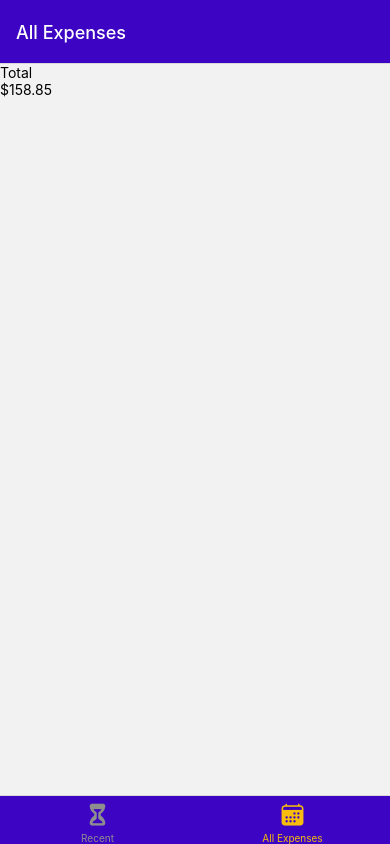
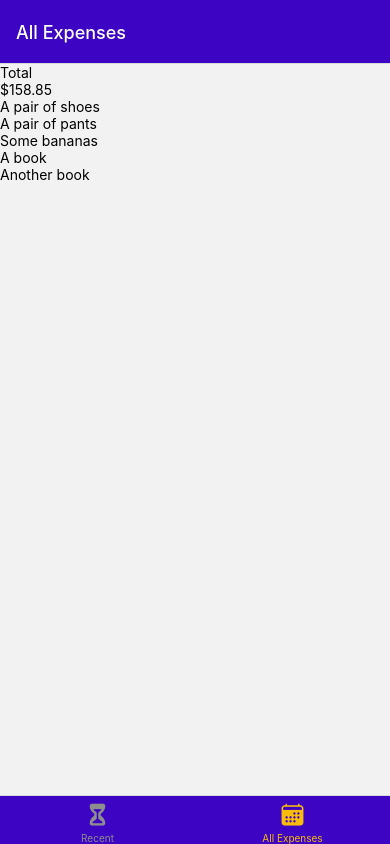
Before and after one commit to AldonIsenberg11/expense-tracker-react-native, a React Native app: screen /AllExpenses in a window 390 px wide. Built offline with nearby package versions, Linux system fonts and the light colour scheme.

Commit message:
outputtiung a list of expenses

```diff
--- a/components/ExpensesOutput/ExpensesList.js
+++ b/components/ExpensesOutput/ExpensesList.js
@@ -1,8 +1,18 @@
-import { FlatList, StyleSheet } from "react-native";
+import { FlatList, StyleSheet, Text } from "react-native";
 
-function ExpensesList() {
+function ExpensesList({expenses}) {
+    function renderExpenseItem(itemData) {
+        return (
+            <Text>{itemData.item.description}</Text>
+        )
+    }
+
     return (
-        <FlatList />
+        <FlatList
+            data={expenses}
+            renderItem={renderExpenseItem}
+            keyExtractor={item => item.id}
+        />
     )
 }
 
--- a/components/ExpensesOutput/ExpensesOutput.js
+++ b/components/ExpensesOutput/ExpensesOutput.js
@@ -39,7 +39,7 @@
             // expenses={expenses}
             periodName={expensesPeriod}
         />
-        <ExpensesList />
+        <ExpensesList expenses={DUMMY_EXPENSES}/>
     </View>
   );
 }
```
